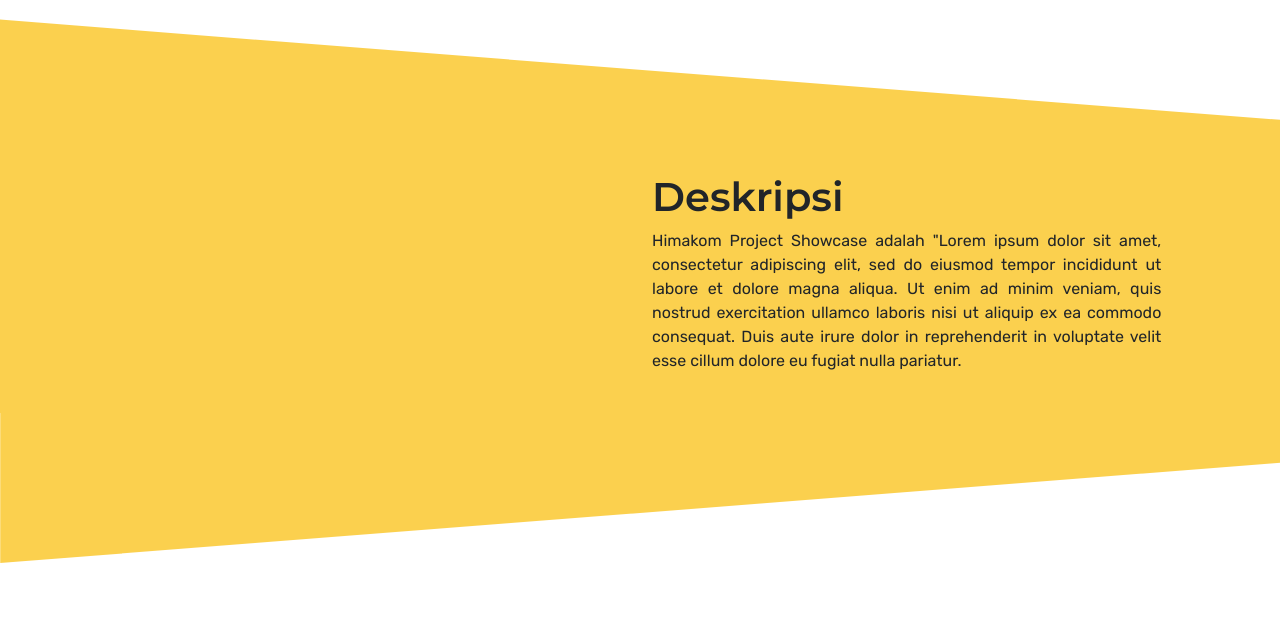
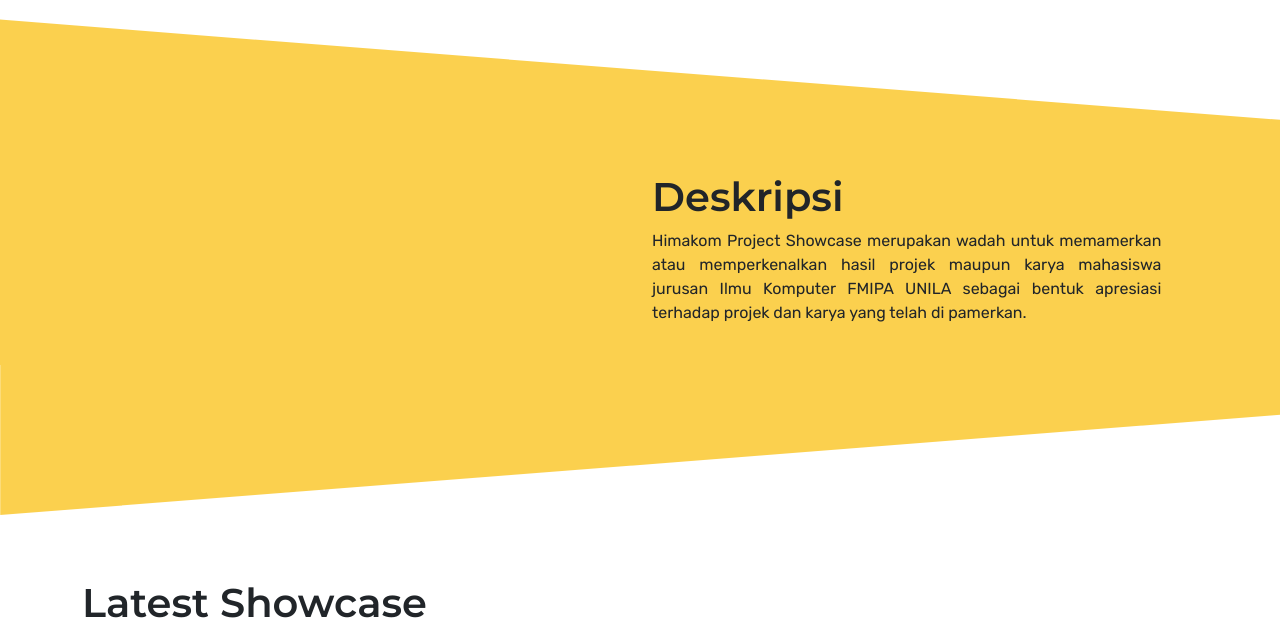
Before and after one commit to faizmuzaki/showcase, a Django app: page / in a window 1280 px wide. Shown: the part 308-934 px from the top of the page. Run offline with Django 4.2, Linux system fonts and the light colour scheme; data comes from the database, SQL or seed files in the repository; some libraries are stand-ins or nearby versions; some web fonts are replaced.

Commit message:
Change description and add direct url to project

```diff
--- a/showcase/templates/showcase/index.html
+++ b/showcase/templates/showcase/index.html
@@ -18,8 +18,7 @@
             <div class="col-md-5 text-about">
                 <h2 class="featurette-heading">Deskripsi</h2>
                 <p class="">
-                    Himakom Project Showcase adalah "Lorem ipsum dolor sit amet, consectetur adipiscing elit, sed do eiusmod tempor incididunt ut labore et dolore magna aliqua. Ut enim ad minim veniam, quis nostrud exercitation ullamco laboris nisi ut aliquip ex ea commodo
-                    consequat. Duis aute irure dolor in reprehenderit in voluptate velit esse cillum dolore eu fugiat nulla pariatur.
+                    Himakom Project Showcase merupakan wadah untuk memamerkan atau memperkenalkan hasil projek maupun karya mahasiswa jurusan Ilmu Komputer FMIPA UNILA sebagai bentuk apresiasi terhadap projek dan karya yang telah di pamerkan.
                 </p>
             </div>
         </div>
@@ -41,21 +40,27 @@
                 </ol>
                 <div class="carousel-inner mt-3">
                     <div class="carousel-item">
-                        <img src="{{ sample.0.link_cover }}" class="d-block w-100" alt="{{sample.0.judul}}">
+                        <a href="{% url 'detail' %}?id={{sample.0.id}}">
+                            <img src="{{ sample.0.link_cover }}" class="d-block w-100" alt="{{sample.0.judul}}">
+                        </a>
                         <div class="carousel-caption d-none d-md-block">
                             <h5>{{ sample.0.judul }}</h5>
                             <p>{{ sample.0.deskripsi }}.</p>
                         </div>
                     </div>
                     <div class="carousel-item active">
-                        <img src="{{ sample.1.link_cover }}" class="d-block w-100" alt="{{sample.1.judul}}">
+                        <a href="{% url 'detail' %}?id={{sample.1.id}}">
+                            <img src="{{ sample.1.link_cover }}" class="d-block w-100" alt="{{sample.1.judul}}">
+                        </a>
                         <div class="carousel-caption d-none d-md-block">
                             <h5>{{ sample.1.judul }}</h5>
                             <p>{{ sample.1.deskripsi }}.</p>
                         </div>
                     </div>
                     <div class="carousel-item">
-                        <img src="{{ sample.2.link_cover }}" class="d-block w-100" alt="{{sample.2.judul}}">
+                        <a href="{% url 'detail' %}?id={{sample.2.id}}">
+                            <img src="{{ sample.2.link_cover }}" class="d-block w-100" alt="{{sample.2.judul}}">
+                        </a>
                         <div class="carousel-caption d-none d-md-block">
                             <h5>{{ sample.2.judul }}</h5>
                             <p>{{ sample.2.deskripsi }}.</p>
```
